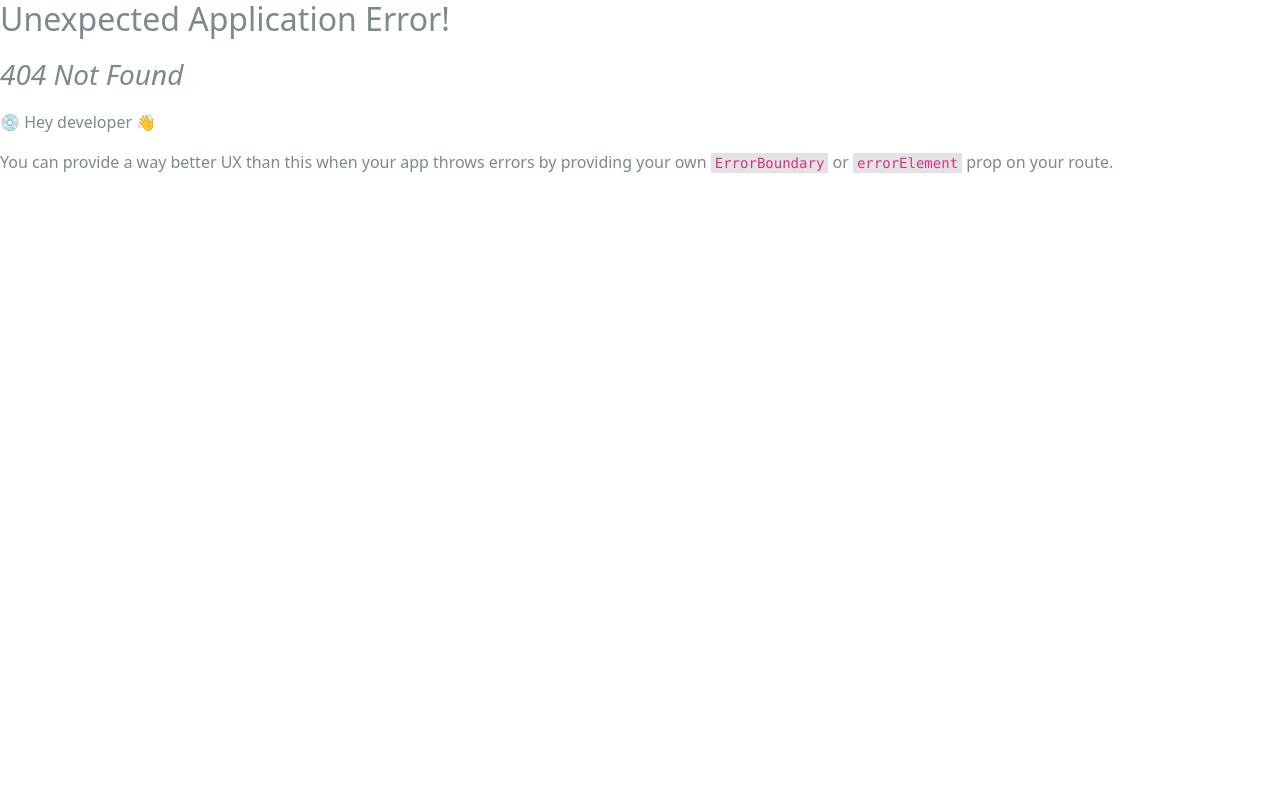
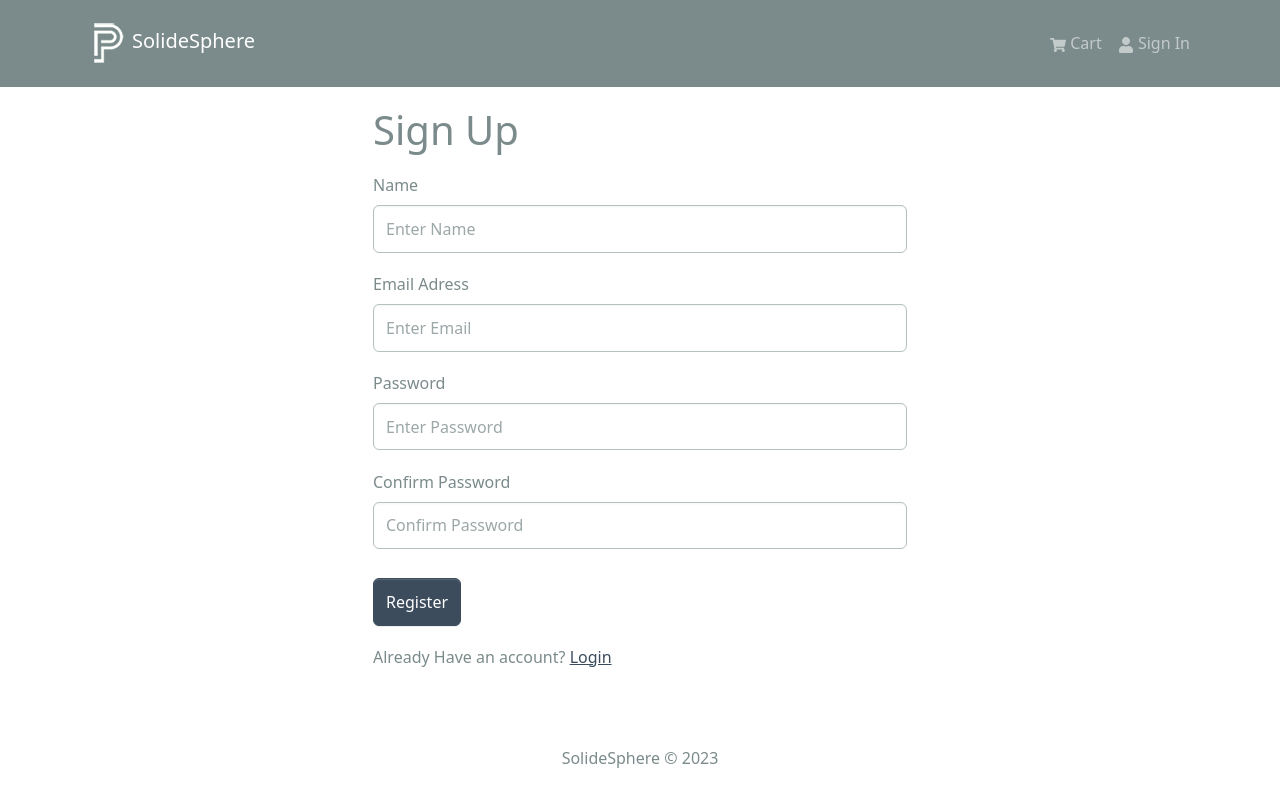
Before and after one commit to Solidesphere/MERN-E-Commerce-V2, a React (Vite) app in the folder frontend/: page /register in a window 1280 px wide. Before the commit this address had no page. Built offline with nearby package versions, Linux system fonts and the light colour scheme.

Commit message:
Frontend Authentication

```diff
--- a/frontend/package.json
+++ b/frontend/package.json
@@ -19,7 +19,8 @@
     "react-icons": "^4.10.1",
     "react-redux": "^8.1.3",
     "react-router-bootstrap": "^0.26.2",
-    "react-router-dom": "^6.15.0"
+    "react-router-dom": "^6.15.0",
+    "react-toastify": "^9.1.3"
   },
   "devDependencies": {
     "@types/react": "^18.0.37",
--- a/frontend/src/App.jsx
+++ b/frontend/src/App.jsx
@@ -1,6 +1,8 @@
 import { Container } from "react-bootstrap";
 import Header from "./components/Header";
 import { Outlet } from "react-router-dom";
+import { ToastContainer } from "react-toastify";
+import "react-toastify/dist/ReactToastify.css";
 import Footer from "./components/Footer";
 
 const App = () => {
@@ -13,6 +15,7 @@
         </Container>
       </main>
       <Footer />
+      <ToastContainer />
     </>
   );
 };
--- /dev/null
+++ b/frontend/src/components/FormContainer.jsx
@@ -0,0 +1,15 @@
+import { Container, Row, Col } from "react-bootstrap";
+
+const FormContainer = ({ children }) => {
+  return (
+    <Container>
+      <Row className="justify-content-md-center">
+        <Col xs={12} md={6}>
+          {children}
+        </Col>
+      </Row>
+    </Container>
+  );
+};
+
+export default FormContainer;
--- a/frontend/src/components/Header.jsx
+++ b/frontend/src/components/Header.jsx
@@ -1,12 +1,30 @@
-import { Navbar, Nav, Container, Badge } from "react-bootstrap";
+import { useNavigate } from "react-router-dom";
+import { Navbar, Nav, Container, Badge, NavDropdown } from "react-bootstrap";
 import { FaShoppingCart, FaUser } from "react-icons/fa";
 import { LinkContainer } from "react-router-bootstrap";
-import { useSelector } from "react-redux";
+import { useSelector, useDispatch } from "react-redux";
 import logo from "../assets/logo.png";
+import { useLogoutMutation } from "../slices/usersApiSlice";
+import { logout } from "../slices/authSlice";
 
 const Header = () => {
   const { cartItems } = useSelector((state) => state.cart);
+  const { userInfo } = useSelector((state) => state.auth);
 
+  const dispatch = useDispatch();
+  const navigate = useNavigate();
+
+  const [logoutApiCall] = useLogoutMutation();
+
+  const logoutHandler = async () => {
+    try {
+      await logoutApiCall().unwrap();
+      dispatch(logout());
+      navigate("/login");
+    } catch (error) {
+      console.log(error);
+    }
+  };
   return (
     <div>
       <Navbar bg="dark" variant="dark" expand="md" collapseOnSelect>
@@ -30,11 +48,22 @@
                   )}
                 </Nav.Link>
               </LinkContainer>
-              <LinkContainer to="/login">
-                <Nav.Link>
-                  <FaUser /> Sign In
-                </Nav.Link>
-              </LinkContainer>
+              {userInfo ? (
+                <NavDropdown title={userInfo.name} id="username">
+                  <LinkContainer to="/profile">
+                    <NavDropdown.Item>profile</NavDropdown.Item>
+                  </LinkContainer>
+                  <NavDropdown.Item onClick={logoutHandler}>
+                    Logout
+                  </NavDropdown.Item>
+                </NavDropdown>
+              ) : (
+                <LinkContainer to="/login">
+                  <Nav.Link>
+                    <FaUser /> Sign In
+                  </Nav.Link>
+                </LinkContainer>
+              )}
             </Nav>
           </Navbar.Collapse>
         </Container>
--- a/frontend/src/main.jsx
+++ b/frontend/src/main.jsx
@@ -15,6 +15,8 @@
 import HomeScreen from "./screens/HomeScreen.jsx";
 import ProductScreen from "./screens/ProductScreen.jsx";
 import CartScreen from "./screens/CartScreen.jsx";
+import LoginScreen from "./screens/LoginScreen.jsx";
+import RegisterScreen from "./screens/RegisterScreen.jsx";
 
 const router = createBrowserRouter(
   createRoutesFromElements(
@@ -22,6 +24,8 @@
       <Route index={true} path="/" element={<HomeScreen />} />
       <Route path="/product/:id" element={<ProductScreen />} />
       <Route path="/cart" element={<CartScreen />} />
+      <Route path="/login" element={<LoginScreen />} />
+      <Route path="/register" element={<RegisterScreen />} />
     </Route>
   )
 );
--- /dev/null
+++ b/frontend/src/screens/LoginScreen.jsx
@@ -0,0 +1,88 @@
+import { useState, useEffect } from "react";
+import { Link, useLocation, useNavigate } from "react-router-dom";
+import { Form, Button, Row, Col } from "react-bootstrap";
+import { useDispatch, useSelector } from "react-redux";
+import FormContainer from "../components/FormContainer";
+import Loader from "../components/Loader";
+import { useLoginMutation } from "../slices/usersApiSlice";
+import { setCredentials } from "../slices/authSlice";
+import { toast } from "react-toastify";
+
+const LoginScreen = () => {
+  const [email, setEmail] = useState("");
+  const [password, setPassword] = useState("");
+
+  const dispatch = useDispatch();
+  const navigate = useNavigate();
+
+  const [login, { isLoading }] = useLoginMutation();
+  const { userInfo } = useSelector((state) => state.auth);
+
+  const { search } = useLocation();
+  const sp = new URLSearchParams(search);
+  const redirect = sp.get("redirect") || "/";
+
+  useEffect(() => {
+    if (userInfo) {
+      navigate(redirect);
+    }
+  }, [userInfo, redirect, navigate]);
+
+  const submitHandler = async (e) => {
+    e.preventDefault();
+    try {
+      const res = await login({ email, password }).unwrap();
+      dispatch(setCredentials({ ...res }));
+      navigate(redirect);
+    } catch (error) {
+      toast.error(error?.data?.message || error.error);
+    }
+  };
+
+  return (
+    <FormContainer>
+      <h1>Sign In</h1>
+
+      <Form onSubmit={submitHandler}>
+        <Form.Group controlId="email" className="my-3">
+          <Form.Label>Email Adress</Form.Label>
+          <Form.Control
+            type="email"
+            placeholder="Enter Email"
+            value={email}
+            onChange={(e) => setEmail(e.target.value)}
+          ></Form.Control>
+        </Form.Group>
+        <Form.Group controlId="password" className="my-3">
+          <Form.Label>Password</Form.Label>
+          <Form.Control
+            type="password"
+            placeholder="Enter Password"
+            value={password}
+            onChange={(e) => setPassword(e.target.value)}
+          ></Form.Control>
+        </Form.Group>
+        <Button
+          type="submit"
+          variant="primary"
+          className="mt-2"
+          disabled={isLoading}
+        >
+          Sign In
+        </Button>
+        {isLoading && <Loader />}
+      </Form>
+
+      <Row className="py-3">
+        <Col>
+          New Customer?{" "}
+          <Link to={redirect ? `/register?redirect=${redirect}` : "/register"}>
+            Register
+          </Link>
+        </Col>
+      </Row>
+    </FormContainer>
+  );
+};
+
+export default LoginScreen;
--- /dev/null
+++ b/frontend/src/screens/RegisterScreen.jsx
@@ -0,0 +1,112 @@
+import { useState, useEffect } from "react";
+import { Link, useLocation, useNavigate } from "react-router-dom";
+import { Form, Button, Row, Col } from "react-bootstrap";
+import { useDispatch, useSelector } from "react-redux";
+import FormContainer from "../components/FormContainer";
+import Loader from "../components/Loader";
+import { useRegisterMutation } from "../slices/usersApiSlice";
+import { setCredentials } from "../slices/authSlice";
+import { toast } from "react-toastify";
+
+const RegisterScreen = () => {
+  const [name, setName] = useState("");
+  const [email, setEmail] = useState("");
+  const [password, setPassword] = useState("");
+  const [confirmPassword, setConfirmPassword] = useState("");
+
+  const dispatch = useDispatch();
+  const navigate = useNavigate();
+
+  const [register, { isLoading }] = useRegisterMutation();
+  const { userInfo } = useSelector((state) => state.auth);
+
+  const { search } = useLocation();
+  const sp = new URLSearchParams(search);
+  const redirect = sp.get("redirect") || "/";
+
+  useEffect(() => {
+    if (userInfo) {
+      navigate(redirect);
+    }
+  }, [userInfo, redirect, navigate]);
+
+  const submitHandler = async (e) => {
+    e.preventDefault();
+    if (password !== confirmPassword) {
+      toast.error("Password do not match");
+    } else {
+      try {
+        const res = await register({ name, email, password }).unwrap();
+        dispatch(setCredentials({ ...res }));
+        navigate(redirect);
+      } catch (error) {
+        toast.error(error?.data?.message || error.error);
+      }
+    }
+  };
+
+  return (
+    <FormContainer>
+      <h1>Sign Up</h1>
+
+      <Form onSubmit={submitHandler}>
+        <Form.Group controlId="name" className="my-3">
+          <Form.Label>Name</Form.Label>
+          <Form.Control
+            type="text"
+            placeholder="Enter Name"
+            value={name}
+            onChange={(e) => setName(e.target.value)}
+          ></Form.Control>
+        </Form.Group>
+        <Form.Group controlId="email" className="my-3">
+          <Form.Label>Email Adress</Form.Label>
+          <Form.Control
+            type="email"
+            placeholder="Enter Email"
+            value={email}
+            onChange={(e) => setEmail(e.target.value)}
+          ></Form.Control>
+        </Form.Group>
+        <Form.Group controlId="password" className="my-3">
+          <Form.Label>Password</Form.Label>
+          <Form.Control
+            type="password"
+            placeholder="Enter Password"
+            value={password}
+            onChange={(e) => setPassword(e.target.value)}
+          ></Form.Control>
+        </Form.Group>
+        <Form.Group controlId="confirmpassword" className="my-3">
+          <Form.Label>Confirm Password</Form.Label>
+          <Form.Control
+            type="password"
+            placeholder="Confirm Password"
+            value={confirmPassword}
+            onChange={(e) => setConfirmPassword(e.target.value)}
+          ></Form.Control>
+        </Form.Group>
+        <Button
+          type="submit"
+          variant="primary"
+          className="mt-2"
+          disabled={isLoading}
+        >
+          Register
+        </Button>
+        {isLoading && <Loader />}
+      </Form>
+
+      <Row className="py-3">
+        <Col>
+          Already Have an account?{" "}
+          <Link to={redirect ? `/login?redirect=${redirect}` : "/login"}>
+            Login
+          </Link>
+        </Col>
+      </Row>
+    </FormContainer>
+  );
+};
+
+export default RegisterScreen;
--- /dev/null
+++ b/frontend/src/slices/authSlice.js
@@ -0,0 +1,25 @@
+import { createSlice } from "@reduxjs/toolkit";
+
+const initialState = {
+  userInfo: localStorage.getItem("userInfo")
+    ? JSON.parse(localStorage.getItem("userInfo"))
+    : null,
+};
+
+const authSlice = createSlice({
+  name: "auth",
+  initialState,
+  reducers: {
+    setCredentials: (state, action) => {
+      state.userInfo = action.payload;
+      localStorage.setItem("userInfo", JSON.stringify(action.payload));
+    },
+    logout: (state, action) => {
+      state.userInfo = null;
+      localStorage.removeItem("userInfo");
+    },
+  },
+});
+
+export const { setCredentials, logout } = authSlice.actions;
+export default authSlice.reducer;
--- /dev/null
+++ b/frontend/src/slices/usersApiSlice.js
@@ -0,0 +1,31 @@
+import { USERS_URL } from "../constants";
+import { apiSlice } from "./apiSlice";
+
+export const usersApiSlice = apiSlice.injectEndpoints({
+  endpoints: (builder) => ({
+    login: builder.mutation({
+      query: (data) => ({
+        url: `${USERS_URL}/auth`,
+        method: "POST",
+        body: data,
+      }),
+      keepUnusedDataFor: 5,
+    }),
+    register: builder.mutation({
+      query: (data) => ({
+        url: `${USERS_URL}`,
+        method: "POST",
+        body: data,
+      }),
+    }),
+    logout: builder.mutation({
+      query: () => ({
+        url: `${USERS_URL}/logout`,
+        method: "POST",
+      }),
+    }),
+  }),
+});
+
+export const { useLoginMutation, useLogoutMutation, useRegisterMutation } =
+  usersApiSlice;
--- a/frontend/src/store.js
+++ b/frontend/src/store.js
@@ -1,11 +1,13 @@
 import { configureStore } from "@reduxjs/toolkit";
 import { apiSlice } from "./slices/apiSlice";
 import cartSliceReducer from "./slices/cartSlice";
+import authSliceReducer from "./slices/authSlice";
 
 const store = configureStore({
   reducer: {
     [apiSlice.reducerPath]: apiSlice.reducer,
     cart: cartSliceReducer,
+    auth: authSliceReducer,
   },
   middleware: (getDefaultMiddleware) =>
     getDefaultMiddleware().concat(apiSlice.middleware),
```
Also changed, not shown: 1 other file (tests, documents, lock files or other folders).
